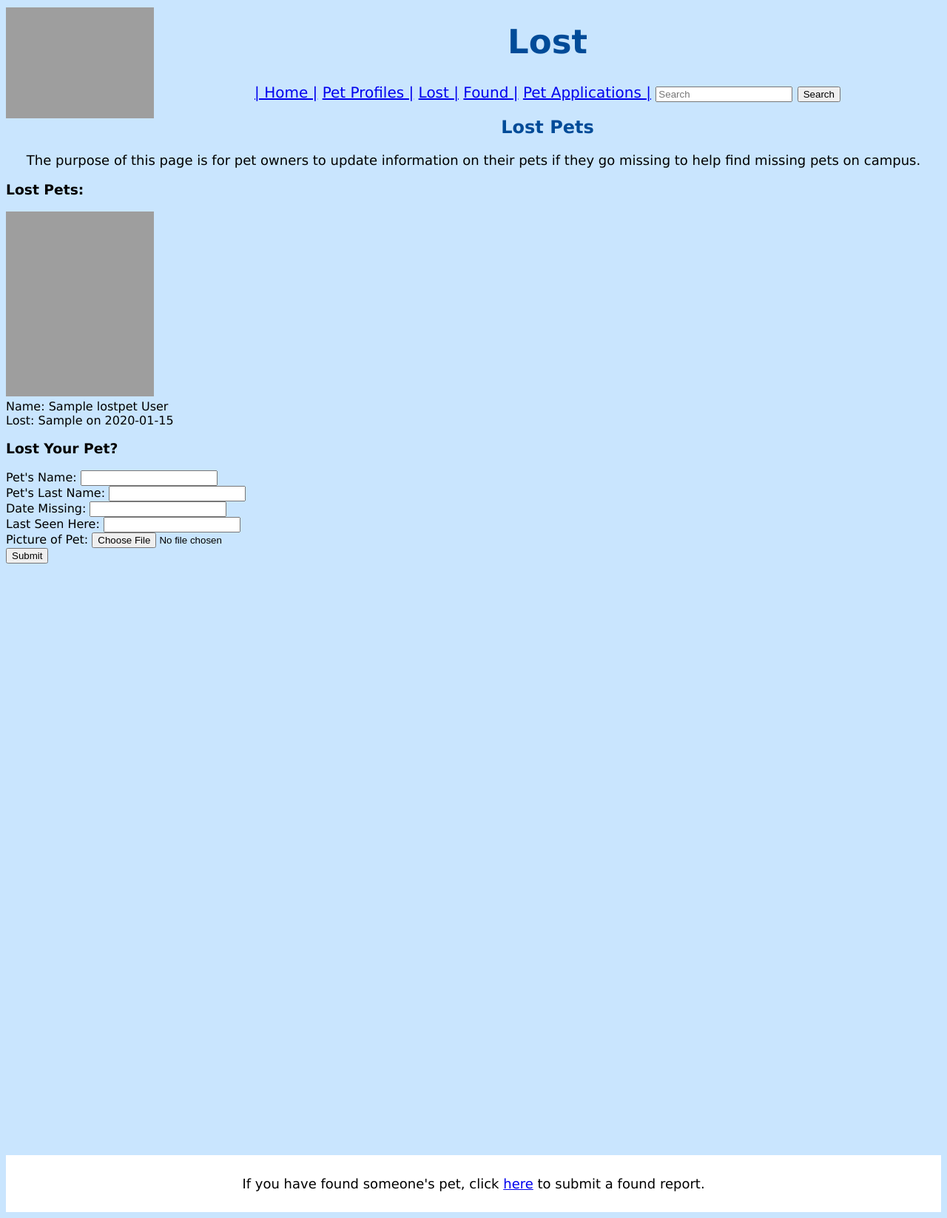
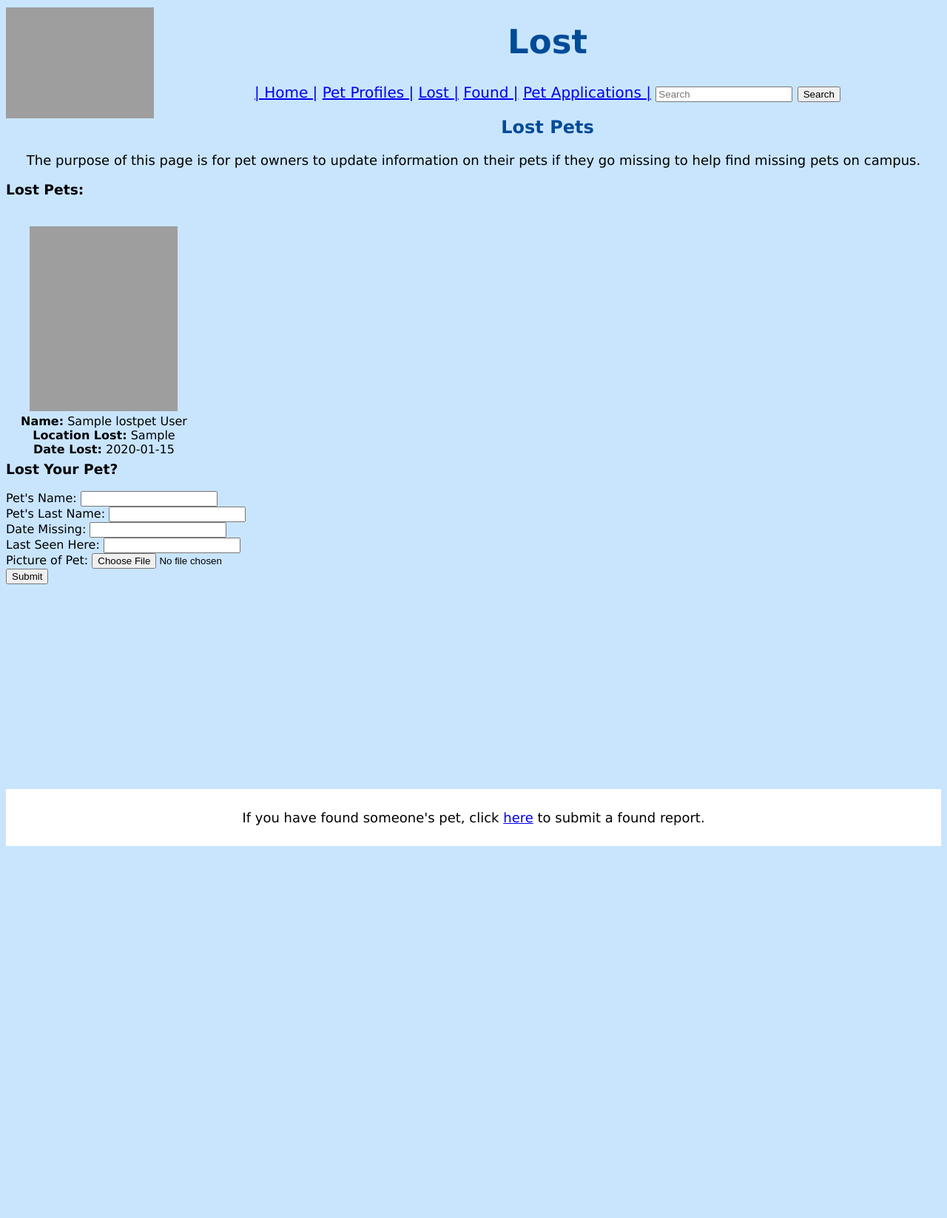
Before and after one commit to alhussainia/WebDevProject, a PHP site: page /lost.php in a window 1280 px wide. Shown: the whole page at 74% size. After the commit the page ends 1144 px from the top, so only its background shows below. Run offline with PHP 8.4, Linux system fonts and the light colour scheme; tables that the repository leaves empty hold one stand-in row (values such as "Sample post"); grey boxes are pictures that could not be loaded.

Commit message:
Edited the lost page

```diff
--- a/src/lost.php
+++ b/src/lost.php
@@ -24,17 +24,21 @@
         </div>
 
 <?PHP
+
 require_once("functions/database_functions.php");
 $pdo = connect_to_db();
 $pets = $pdo->query("SELECT * FROM lostPet;");
 
 foreach($pets as $pet) {
-    echo '<img src="upload/'.$pet["lostPic"].'" style="height:250px; width:200px; color: #004B98;">';
-    echo '<div>Name: '.$pet["lostPetName"].' '.$pet["lostPetLastname"].' <BR>Lost: '.$pet["lastSeen"].' on '.$pet["missingDate"].'</div>';
+    echo "<div class='floater'>";
+    echo '<img src="upload/'.$pet["lostPic"].'" style="height:250px; width:200px;">';
+    echo '<br><strong>Name:</strong> '.$pet["lostPetName"].' '.$pet["lostPetLastname"].'<br><strong>Location Lost:</strong> '.$pet["lastSeen"].'<br><strong> Date Lost:</strong> '.$pet["missingDate"].'<br><br>';
+    echo "</div>";
 }
+
 ?>
 
-    <div>
+    <div style="text-align:left;  position: absolute; bottom: 10px; width: 50%;">
         <h3> Lost Your Pet? </h3>
         <form method="POST" action="functions/process_form.php" enctype="multipart/form-data">
         <input type="hidden" name="formType" value="lost">
```
